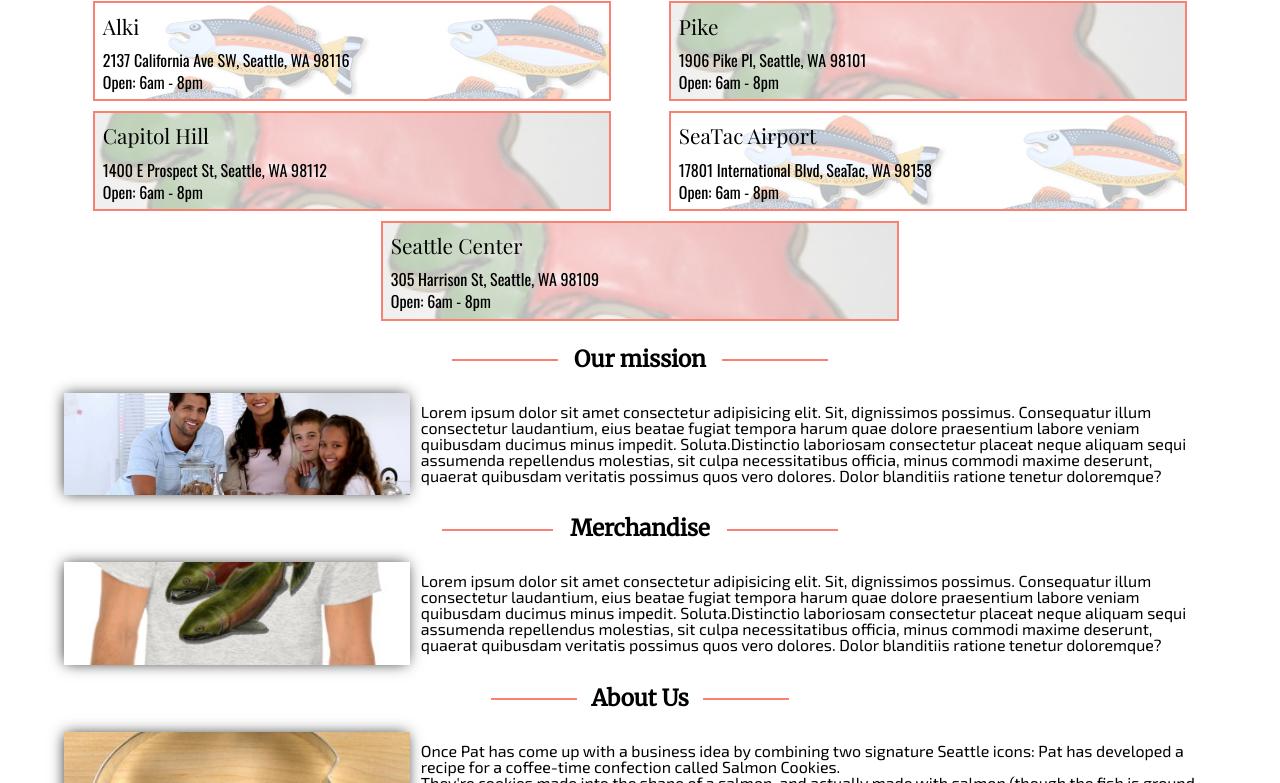
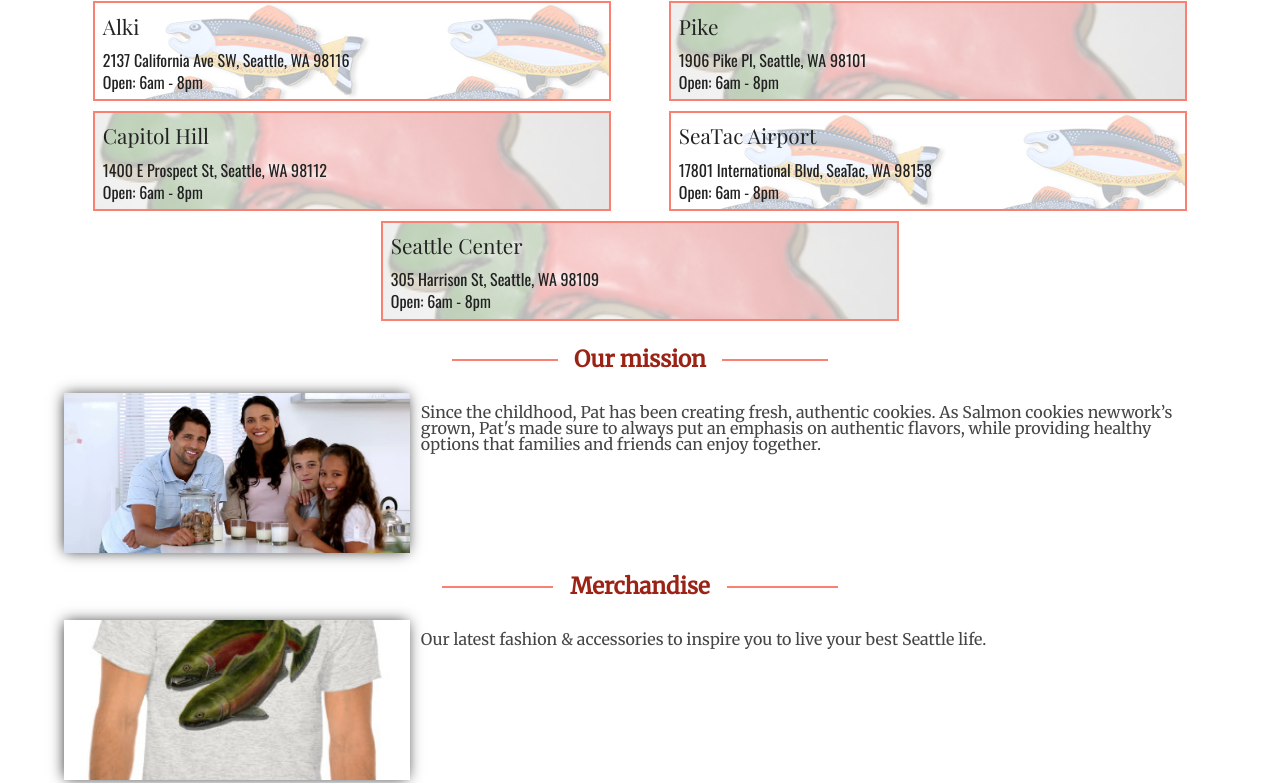
Before and after one commit to al1s/SalmonCookies, a website: page index.html in a window 1280 px wide. Shown: the part 447-1230 px from the top of the page. Drawn offline with nearby package versions, Linux system fonts and the light colour scheme.

Commit message:
Add variety of colors to the public page

```diff
--- a/css/style-public.css
+++ b/css/style-public.css
@@ -1,12 +1,15 @@
 :root {
-  --primary-color: #222222;
-  --secondary-color: salmon;
-  --neutral-color: #ffffff;
+  --primary-color: salmon;
+  --primary-color--darker: rgb(155, 35, 22);
+  --secondary-color: #222;
+  --secondary-color--brighter: rgba(34, 34, 34, 0.842);
+  --neutral-color: #fff;
   --neutral-color--brighter: #f0c796;
 }
 
 body {
   background-color: var(--neutral-color);
+  color: var(--secondary-color);
   font-family: "Exo 2", "Orbitron", Lato, "PT Sans", -apple-system,
     BlinkMacSystemFont, Roboto, Ubuntu, "Droid Sans", "Helvetica Neue", Arial,
     sans-serif;
@@ -23,6 +26,7 @@ body {
   margin: 1em auto;
 }
 .main__header {
+  color: var(--primary-color--darker);
   display: inline-block;
   font-size: 1.4em;
   font-weight: 700;
@@ -35,7 +39,7 @@ body {
 }
 .main__header:before,
 .main__header:after {
-  background-color: var(--secondary-color);
+  background-color: var(--primary-color);
   content: "";
   height: 0.1em;
   position: absolute;
@@ -95,7 +99,7 @@ body {
   justify-content: space-around;
 }
 .card {
-  border: 2px solid var(--secondary-color);
+  border: 2px solid var(--primary-color);
   flex: 0 0 45%;
   margin: 0.3em;
   min-width: 10em;
@@ -139,15 +143,19 @@ body {
   display: flex;
   flex-wrap: nowrap;
   margin: 0 auto;
+  min-height: 10em;
 }
 .media__image {
   background-size: cover;
   background-repeat: no-repeat;
   background-position: center;
-  box-shadow: -1px 0px 14px -2px var(--primary-color);
+  box-shadow: -1px 0px 14px -2px var(--secondary-color);
   flex: 1 1 30%;
 }
 .media__text {
+  color: var(--secondary-color--brighter);
+  font-family: "Playfair Display", serif;
+  font-family: "Merriweather", serif;
   flex: 1 1 70%;
   padding: 0.7em;
 }
--- a/index.html
+++ b/index.html
@@ -63,11 +63,9 @@
       <div class="media__object">
         <div class="media__image  mission__image"></div>
         <p class="media__text  mission__text">
-          Lorem ipsum dolor sit amet consectetur adipisicing elit. Sit, dignissimos possimus. Consequatur illum consectetur laudantium,
-          eius beatae fugiat tempora harum quae dolore praesentium labore veniam quibusdam ducimus minus impedit. Soluta.Distinctio
-          laboriosam consectetur placeat neque aliquam sequi assumenda repellendus molestias, sit culpa necessitatibus officia,
-          minus commodi maxime deserunt, quaerat quibusdam veritatis possimus quos vero dolores. Dolor blanditiis ratione
-          tenetur doloremque?
+          Since the childhood, Pat has been creating fresh, authentic cookies. As Salmon cookies newwork’s grown, Pat's made sure to
+          always put an emphasis on authentic flavors, while providing healthy options that families and friends can enjoy
+          together.
         </p>
       </div>
     </section>
@@ -78,11 +76,7 @@
       <div class="media__object">
         <div class="media__image  merchandise__image"></div>
         <p class="media__text  merchandise__text">
-          Lorem ipsum dolor sit amet consectetur adipisicing elit. Sit, dignissimos possimus. Consequatur illum consectetur laudantium,
-          eius beatae fugiat tempora harum quae dolore praesentium labore veniam quibusdam ducimus minus impedit. Soluta.Distinctio
-          laboriosam consectetur placeat neque aliquam sequi assumenda repellendus molestias, sit culpa necessitatibus officia,
-          minus commodi maxime deserunt, quaerat quibusdam veritatis possimus quos vero dolores. Dolor blanditiis ratione
-          tenetur doloremque?
+          Our latest fashion & accessories to inspire you to live your best Seattle life.
         </p>
       </div>
     </section>
```
